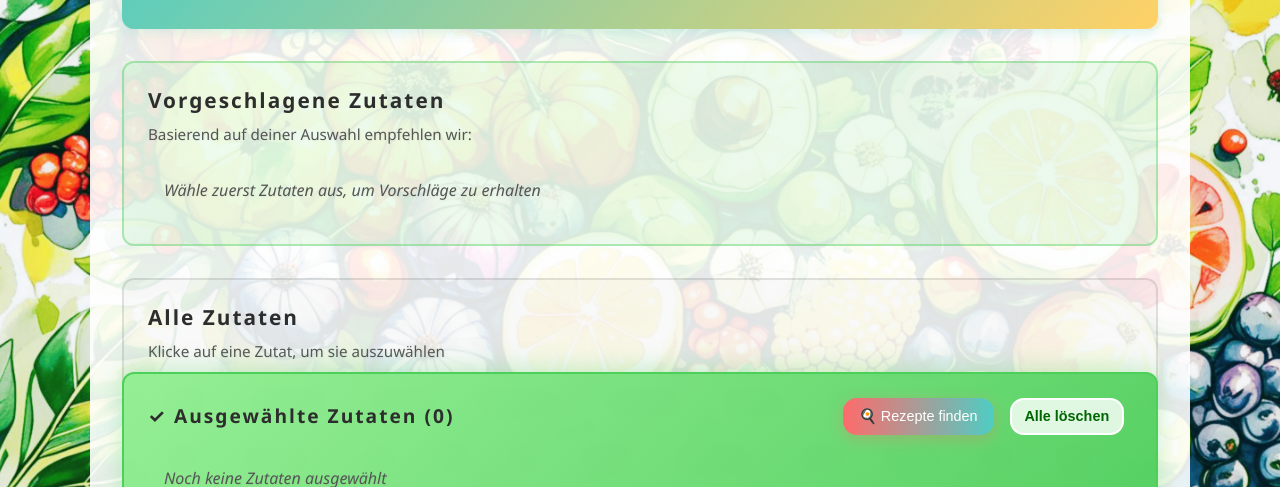
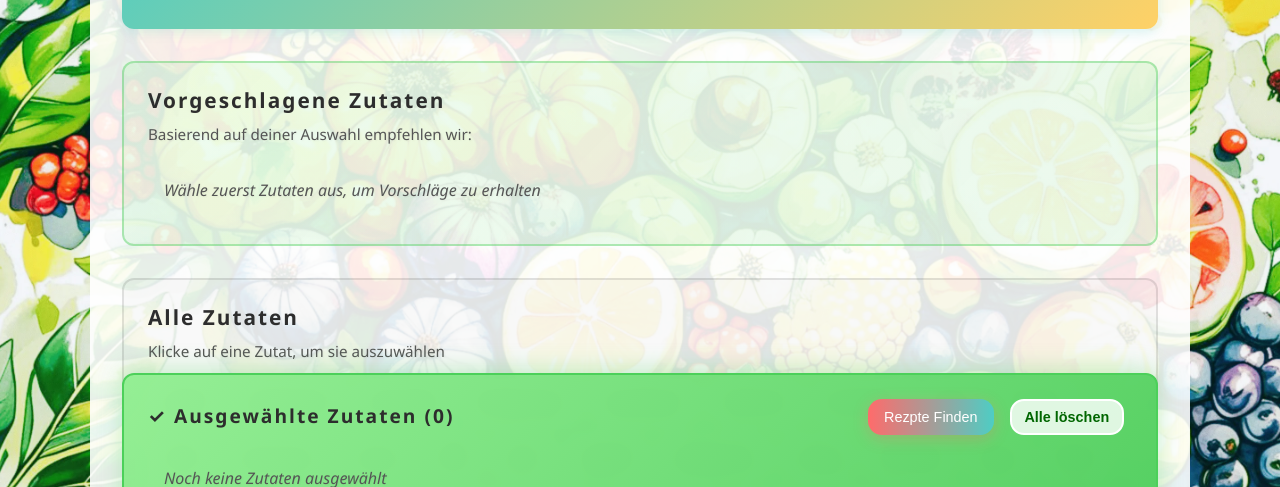
Before and after one commit to KilianRonacher/sparefoodcalculator, a website: page pages/ingredients-generator.html in a window 1280 px wide. Shown: the part 267-754 px from the top of the page. Drawn offline with Linux system fonts and the light colour scheme.

```diff
--- a/i18n.js
+++ b/i18n.js
@@ -73,7 +73,7 @@ i18n['de'] = {
   'gib_zutaten_ein_desc': 'Gib die Zutaten ein, die du vorrätig hast (Komma-separiert). Der Generator schlägt Rezepte vor.',
   'zutaten_label': 'Zutaten',
   'zutaten_placeholder': 'Tomate, Brot, Salat',
-  'rezepte_finden': 'Rezepte finden',
+  'rezepte_finden': 'Rezpte Finden',
 
   // Search & Compose
   'search_compose_title': 'Generator',
@@ -125,7 +125,7 @@ i18n['de'] = {
   'ing_no_recipe_match': 'Keine passenden Rezepte gefunden. Versuche andere Zutaten!',
   'ing_select_first': 'Bitte wähle zuerst Zutaten aus!',
   'ing_not_for_recipe': 'Nicht für dieses Rezept gedacht',
-  'ing_find_recipes_btn': '🍳 Rezepte finden',
+  'ing_find_recipes_btn': 'Rezpte Finden',
 
   // Recipe Generator
   'recipe_generator_title': 'Rezept-Generator',
@@ -189,7 +189,7 @@ i18n['en'] = {
   'gib_zutaten_ein_desc': 'Enter the ingredients you have on hand (comma-separated). The generator will suggest recipes.',
   'zutaten_label': 'Ingredients',
   'zutaten_placeholder': 'tomato, bread, salad',
-  'rezepte_finden': 'Find recipes',
+  'rezepte_finden': 'Rezpte Finden',
 
   // Search & Compose
   'search_compose_title': 'Generator',
@@ -241,7 +241,7 @@ i18n['en'] = {
   'ing_no_recipe_match': 'No matching recipes found. Try different ingredients!',
   'ing_select_first': 'Please select ingredients first!',
   'ing_not_for_recipe': 'Not intended for this recipe',
-  'ing_find_recipes_btn': '🍳 Find Recipes',
+  'ing_find_recipes_btn': 'Rezpte Finden',
 
   // Recipe Generator
   'recipe_generator_title': 'Recipe Generator',
--- a/pages/ingredients-generator.html
+++ b/pages/ingredients-generator.html
@@ -117,7 +117,7 @@
       <div class="ing-selected-header">
         <h3>✓ <span data-i18n="ing_selected_title">Ausgewählte Zutaten</span> (<span id="selected-count">0</span>)</h3>
         <div style="display: flex; gap: 0.5rem;">
-          <button id="find-recipes-btn" class="btn primary" style="font-size: 0.9rem;" data-i18n="ing_find_recipes_btn">🍳 Rezepte finden</button>
+          <button id="find-recipes-btn" class="btn primary" style="font-size: 0.9rem;">Rezpte Finden</button>
           <button id="clear-selection-btn" class="btn secondary" style="font-size: 0.9rem;" data-i18n="ing_clear_btn">Alle löschen</button>
         </div>
       </div>
```
